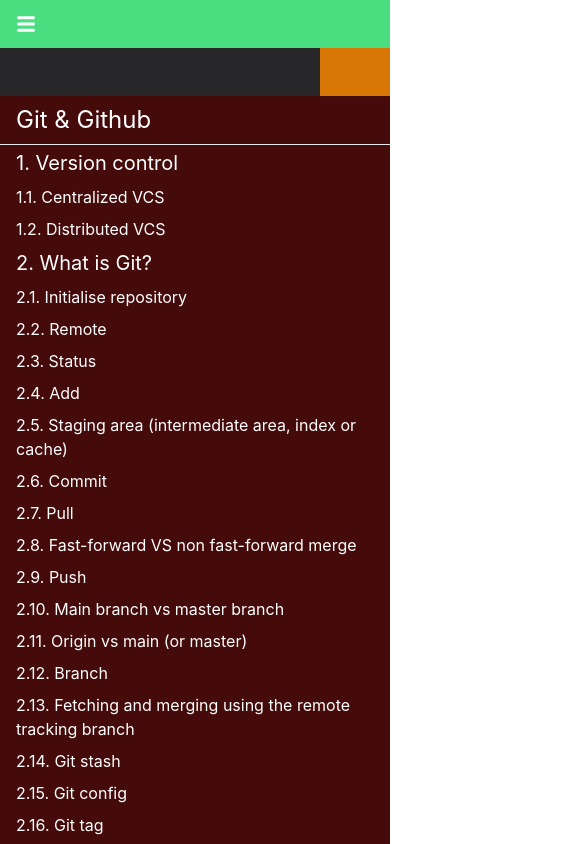
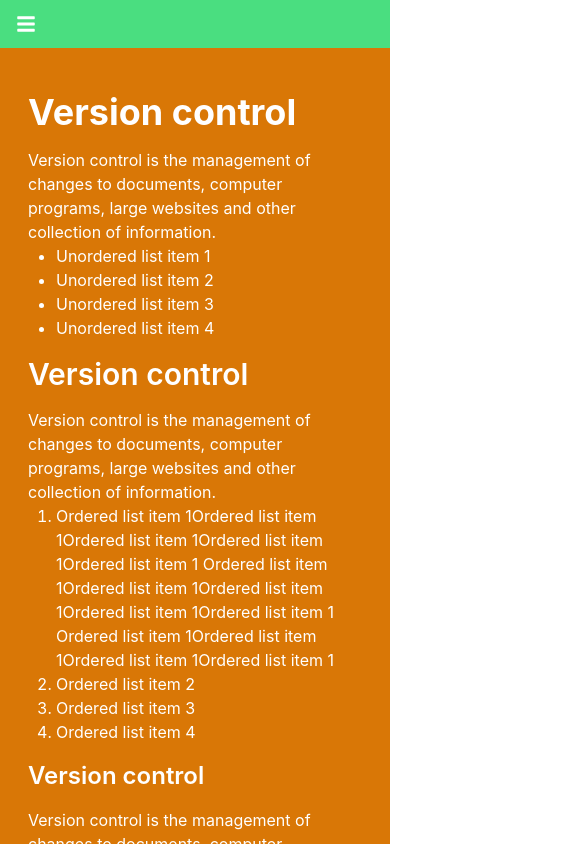
Before and after one commit to user1896/mydocs-using-react, a React (Create React App) app: page / in a window 390 px wide. Shown: the top 844 px of the page, 585 px wide, since content can reach past the window. Built offline with nearby package versions, Linux system fonts and the light colour scheme.

Commit message:
add a button to disable the left navbar when the screen is mall

```diff
--- a/src/App.js
+++ b/src/App.js
@@ -1,13 +1,17 @@
+import { useState } from "react";
 import LeftNavbar from "./components/doc-left-navbar/LeftNavbar";
 import VersionControl from "./components/doc-content/VersionControl";
 import TopNavbar from "./components/doc-top-navbar/TopNavbar";
 
 function App() {
+  const [toggleNavbar, setToggleNavbar] = useState(false)
+  console.log(toggleNavbar)
+
   return (
     <div className="bg-zinc-800 text-white min-h-screen">
-      <TopNavbar />
-      <LeftNavbar />
       <VersionControl />
+      <LeftNavbar toggleNavbar={toggleNavbar} />
+      <TopNavbar toggleNavbar={toggleNavbar} setToggleNavbar={setToggleNavbar} />
     </div>
   );
 }
--- /dev/null
+++ b/src/components/Button.js
@@ -0,0 +1,10 @@
+export default function Button({children, onClick, className}){
+	return(
+		<button
+			onClick={onClick}
+			className={className}
+		>
+			{children}
+		</button>
+	)
+}
--- a/src/components/doc-left-navbar/LeftNavbar.js
+++ b/src/components/doc-left-navbar/LeftNavbar.js
@@ -4,13 +4,15 @@
 import AccordionSection from "./AccordionSection";
 import H1 from "./H1";
 
-export default function LeftNavbar(){
+export default function LeftNavbar({toggleNavbar}){
+	const navClassName = `
+		h-screen w-full lg:w-80 mt-12 bg-red-950 overflow-x-hidden overflow-y-auto fixed
+		${ toggleNavbar ? "" : "hidden" } lg:block
+		scrollbar-thin scrollbar-thumb-zinc-600 scrollbar-track-zinc-800
+	`
+
 	return (
-		<nav className="
-			h-screen w-full lg:w-80 mt-12 bg-red-950 overflow-x-hidden overflow-y-auto fixed
-			scrollbar-thin scrollbar-thumb-zinc-600 scrollbar-track-zinc-800
-		" >
-			{/* create toggle button when width is full */}
+		<nav className={navClassName} >
 			<H1>Git & Github</H1>
 
 			<NavChapter>
--- a/src/components/doc-main/Main.js
+++ b/src/components/doc-main/Main.js
@@ -1,6 +1,6 @@
 export default function Main({children}){
 	return(
-		<main className="bg-amber-600 ml-80 mt-12 p-7 max-w-screen-2xl" >
+		<main className="bg-amber-600 mt-12 p-7 max-w-screen-2xl absolute lg:left-80" >
 			{/* remove margin-left when width is less than 1020px */}
 			{/* the main is not about having a margin, it's about not going more than 1536px (fix it) */}
 			{children}
--- a/src/components/doc-top-navbar/TopNavbar.js
+++ b/src/components/doc-top-navbar/TopNavbar.js
@@ -1,10 +1,16 @@
+import Button from "../Button";
 import { FaBars } from "react-icons/fa";
 
-export default function TopNavbar(){
+export default function TopNavbar({toggleNavbar, setToggleNavbar}){
+	function handleClick(){
+		setToggleNavbar( !toggleNavbar )
+	}
+
 	return(
 		<nav className="w-full h-12 bg-green-400 flex items-center px-4 fixed top-0 left-0" >
-			{/* "main" and "left navbar" will need top margin*/}
-			<FaBars fontSize="1.25rem" />
+			<Button onClick={handleClick} className="lg:hidden">
+				<FaBars fontSize="1.25rem" />
+			</Button>
 		</nav>
 	)
 }
```
